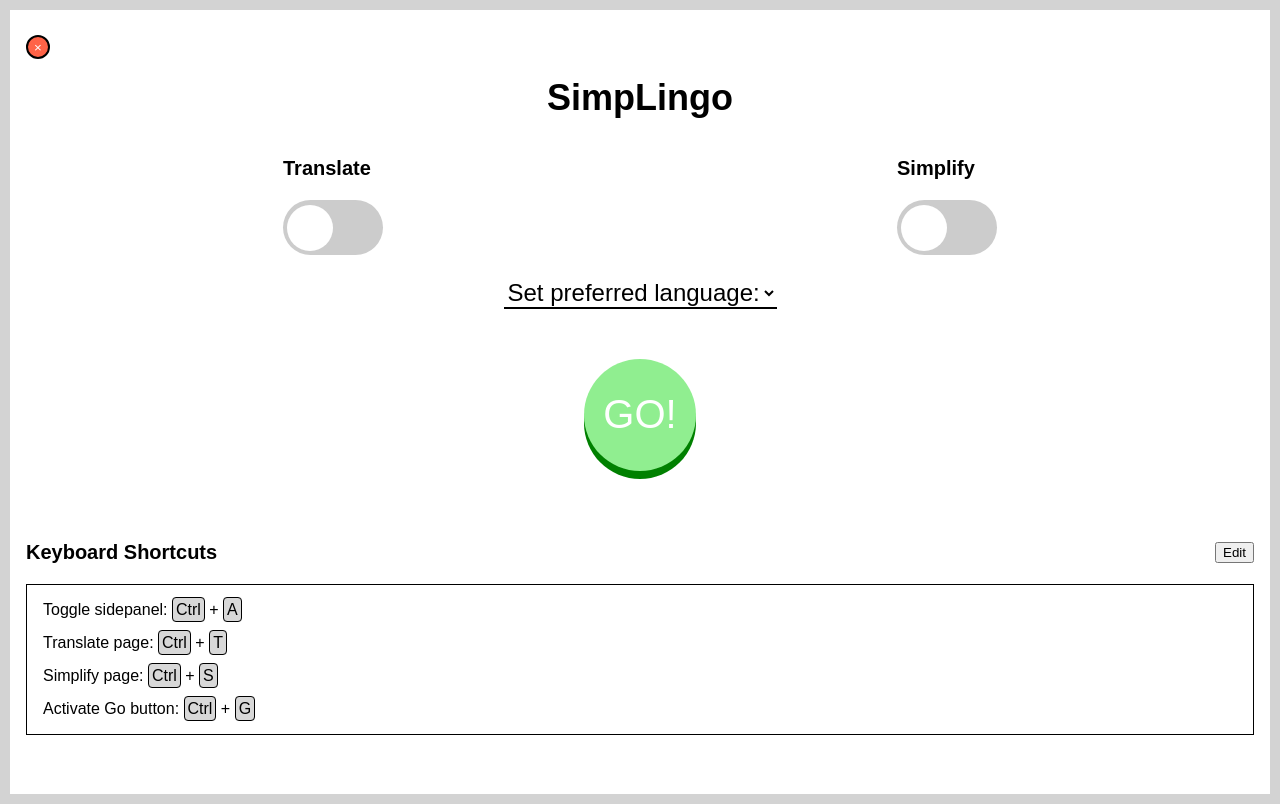
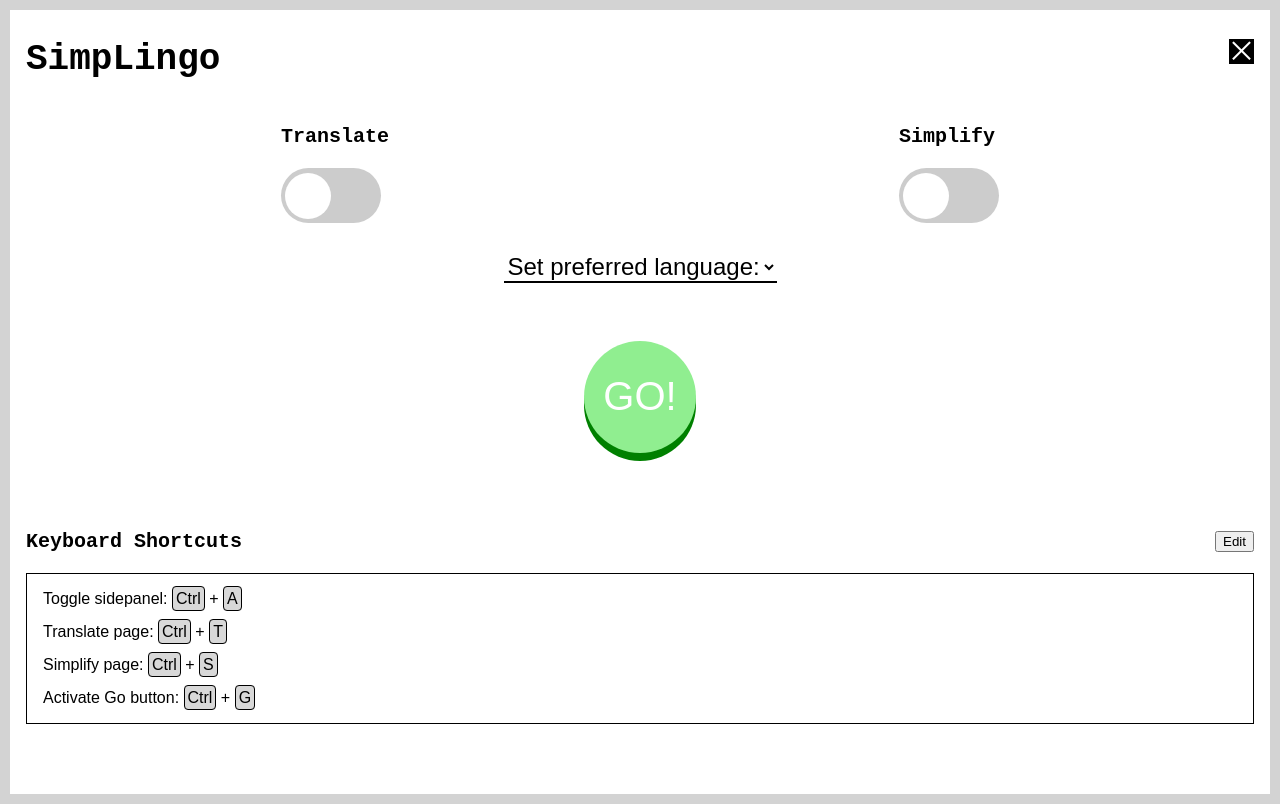
Before and after one commit to yum25/simplingo, a website built with webpack: page static/sidepanel.html in a window 1280 px wide. Built offline with nearby package versions, Linux system fonts and the light colour scheme; some packages are replaced by stand-ins of ours.

Commit message:
pretty changes

```diff
--- a/static/sidepanel.css
+++ b/static/sidepanel.css
@@ -1,5 +1,5 @@
 :root {
-  --primary-color-theme: white;
+  --primary-color-theme: rgb(255, 255, 255);
   --secondary-color-theme: rgb(211, 211, 211);
   --text-color-theme: black;
 }
@@ -21,24 +21,32 @@ body {
 }
 
 #close {
-  color: white;
-  background: tomato;
-
-  border: 2px solid var(--text-color-theme);
-  border-radius: 50%;
-
-  width: 1.5rem;
-  aspect-ratio: 1/1;
+  cursor: pointer;
+  border: none;
+  outline: none;
+  background: black; /* Elegant black background */
+  color: white; /* White text color for contrast */
+  font-size: 25px; /* Smaller '×' symbol */
+  padding: 0;
+  float: right; /* Align the button to the right */
+  margin: 0px; /* Give some space from the corners */
+  width: 25px; /* Width of the button */
+  height: 25px; /* Height of the button, same as width for square shape */
+  line-height: 25px; /* Center the '×' symbol vertically */
+  text-align: center;
 }
 
 h1 {
   font-size: 2.25rem;
-  text-align: center;
+  font-family: 'Courier New', monospace;
   margin: 0;
+  float: left;
+  top: 0px;
 }
 
 h3 {
   font-size: 20px;
+  font-family: 'Courier New', monospace;
 }
 
 .switch {
--- a/static/sidepanel.html
+++ b/static/sidepanel.html
@@ -8,10 +8,12 @@
 </head>
 <body>
 <div id="side-panel" style="display: flex; flex-direction: column; justify-content: space-around; height: 100%;">
-  <nav>
-    <button id="close">×</button>
-  </nav>
-  <h1>SimpLingo</h1>
+  <span>
+    <h1>SimpLingo</h1>
+    <nav>
+      <button id="close">⨉</button>
+    </nav>
+  </span>
   <section id="switch-options" style="display: flex; justify-content: space-around;">
     <div>
       <h3>Translate</h3>
```
